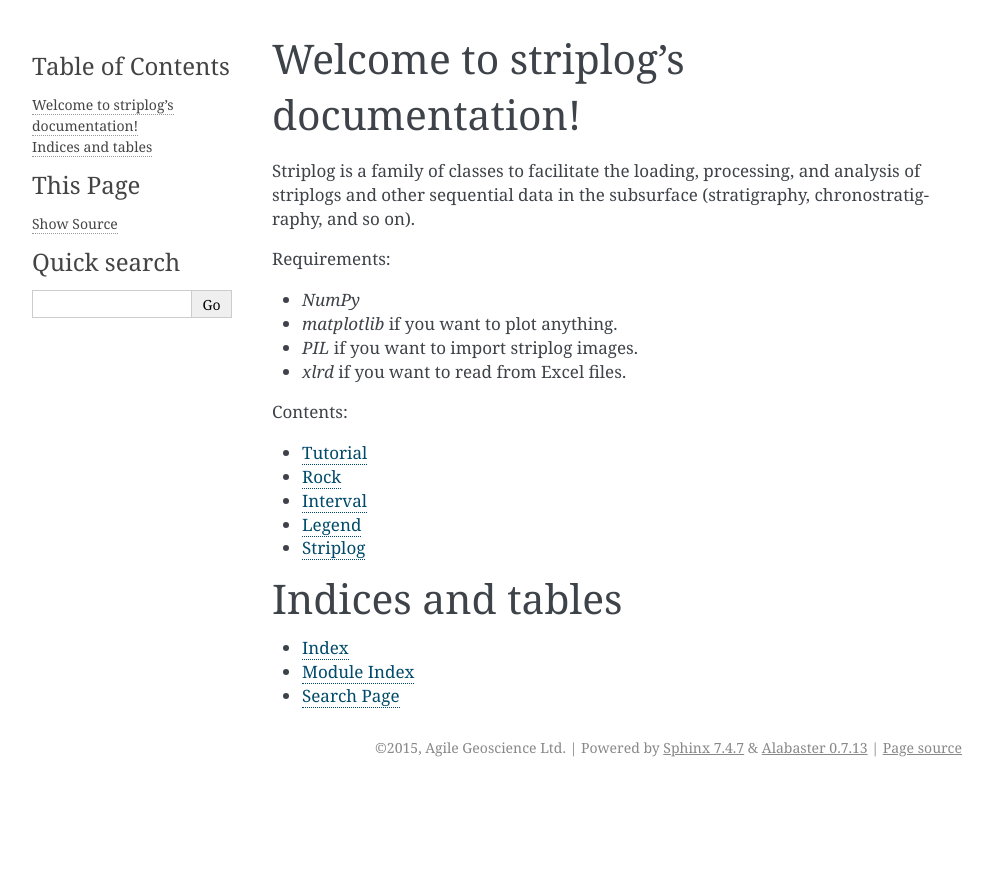
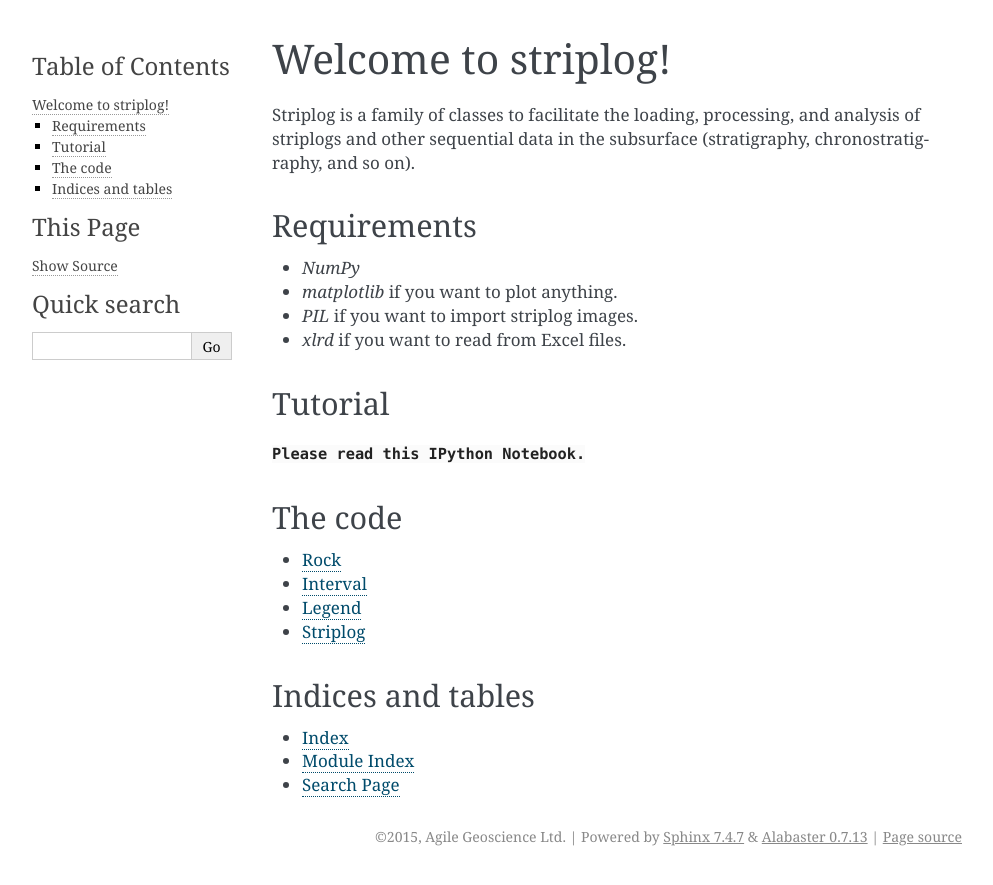
Before and after one commit to agilescientific/striplog, a Sphinx documentation site: the page built from docs/index.rst, in a window 1280 px wide. Shown: the top 885 px of the page, without its empty margins (148-1141 px from the left). Built offline with Sphinx 7.4.7, drawn with Linux system fonts in a browser that asks for light colours.

Commit message:
doc tweaks

```diff
--- a/docs/index.rst
+++ b/docs/index.rst
@@ -3,31 +3,37 @@
    You can adapt this file completely to your liking, but it should at least
    contain the root `toctree` directive.
 
-Welcome to striplog's documentation!
-====================================
+Welcome to striplog!
+====================
 
 Striplog is a family of classes to facilitate the loading, processing, and analysis of striplogs and other sequential data in the subsurface (stratigraphy, chronostratigraphy, and so on).
 
-Requirements:
+Requirements
+------------
 
 * `NumPy`
 * `matplotlib` if you want to plot anything.
 * `PIL` if you want to import striplog images.
 * `xlrd` if you want to read from Excel files.
 
-Contents:
+Tutorial
+--------
+
+:download:`Please read this IPython Notebook.<../tutorial/Tutorial.html>`
+
+The code
+--------
 
 .. toctree::
    :maxdepth: 2
 
-   tutorial
    rock
    interval
    legend
    striplog
 
 Indices and tables
-==================
+------------------
 
 * :ref:`genindex`
 * :ref:`modindex`
--- a/docs/tutorial.rst
+++ /dev/null
@@ -1,4 +0,0 @@
-Tutorial
-========
-
-:download:`Tutorial <../tutorial/Tutorial.html>`
--- a/setup.py
+++ b/setup.py
@@ -3,7 +3,7 @@ from setuptools import setup
 REQUIREMENTS = [i.strip() for i in open("requirements.txt").readlines()]
 
 setup(name='striplog',
-      version='0.1',
+      version='0.4',
       description='Tools for making and managing well data.',
       url='http://github.com/agile-geoscience/striplog',
       author='Agile Geoscience',
```
